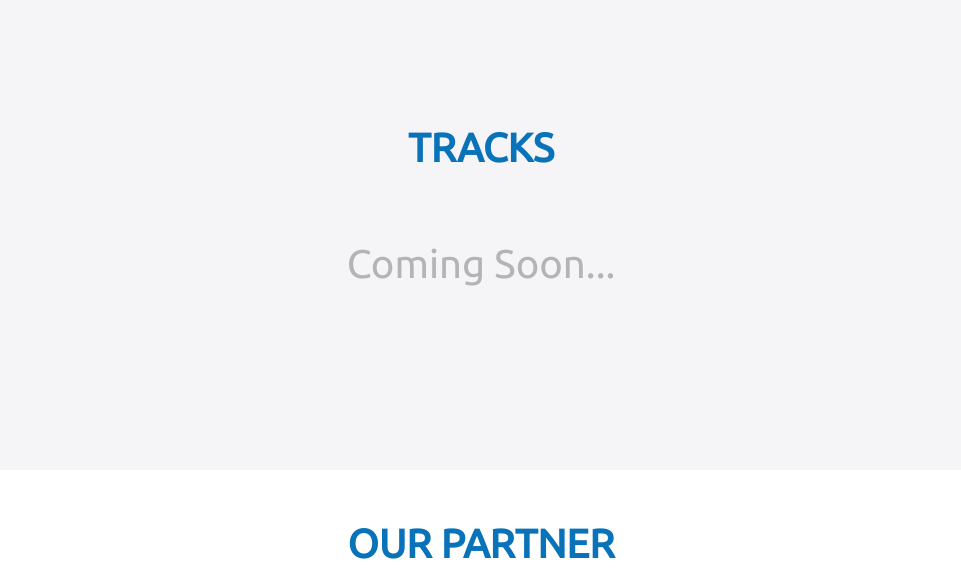
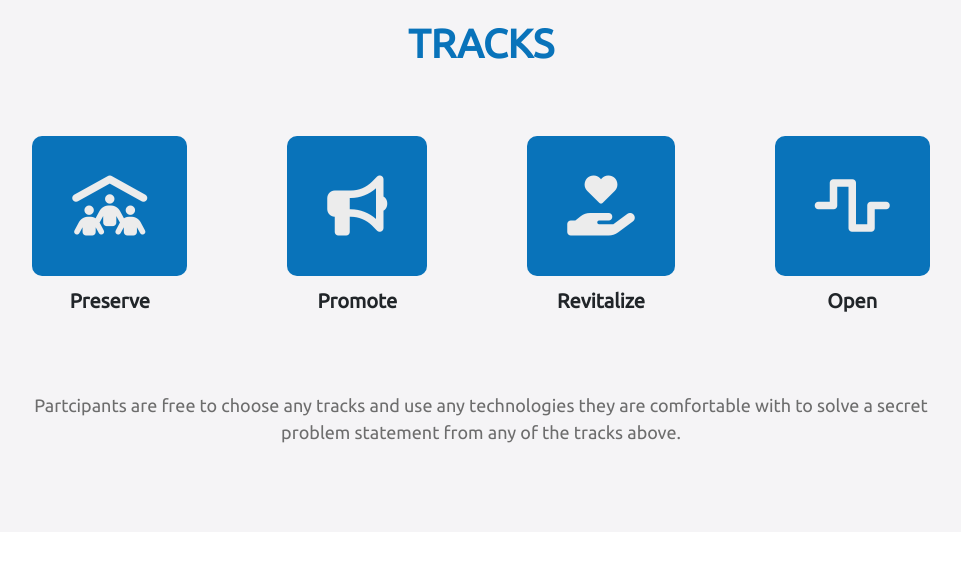
Before and after one commit to a2-max/mbmideax, a plain HTML site: page index.html in a window 1280 px wide. Shown: the part 3080-3653 px from the top of the page, without its empty margins (159-1120 px from the left). Drawn offline with nearby package versions, Linux system fonts and the light colour scheme.

Commit message:
Tracks Added

```diff
--- a/index.html
+++ b/index.html
@@ -217,8 +217,29 @@
         <div class="max-bg tracksbg" id="tracks">
             <h2 class="tracks-title">Tracks</h2>
             <div class="mxwidth tracks-mxwidth">
-                <h1 class="soon tracks-soon">Coming Soon...</h1>
-
+                <!-- <h1 class="soon tracks-soon">Coming Soon...</h1> -->
+                <div class="tracks pre-events">
+                    <div class="single-card tc1">
+                        <i class="fa-solid fa-people-roof"></i>
+                        <p>Preserve</p>
+                    </div>
+                    <div class="single-card tc2">
+                        <i class="fa-solid fa-bullhorn"></i>
+                        <p>Promote</p>
+                    </div>
+                    <div class="single-card tc3">
+                        <i class="fa-solid fa-hand-holding-heart"></i>
+                        <p>Revitalize</p>
+                    </div>
+                    <div class="single-card tc4">
+                        <i class="fa-solid fa-wave-square"></i>
+                        <p>Open</p>
+                    </div>
+                </div>
+                <p class="tracks-info">
+                    Partcipants are free to choose any tracks and use any technologies they are comfortable with to
+                    solve a secret problem statement from any of the tracks above.
+                </p>
             </div>
         </div>
         <!-- tracks ends here -->
@@ -481,8 +502,7 @@
 
                     <div class="col2 footercol">
                         <div class="social-links">
-                            <a href="https://www.facebook.com/profile.php?id=100091489651066&mibextid=ZbWKwL"
-                                target="_blank">
+                            <a href="https://www.facebook.com/ideax2023" target="_blank">
                                 <i class="fa-brands fa-facebook fb"></i></a>
                             <a href="https://www.instagram.com/ideax_2023/" target="_blank">
                                 <svg width="30" height="30" viewBox="0 0 36 36" fill="none"
@@ -496,6 +516,8 @@
                                 <i class="fa-brands fa-twitter tw"></i></a>
                             <a href="https://discord.gg/hvGK9yZeHt" target="_blank"><i
                                     class="fa-brands fa-discord dc"></i></a>
+                            <a href="https://www.tiktok.com/@ideax2023" target="_blank">
+                                <i class="fa-brands fa-tiktok "></i></a>
                         </div>
                         <h2 class="title">Event Details</h2>
                         <p class="footer-meta">
--- a/js/scrollTrigger.js
+++ b/js/scrollTrigger.js
@@ -9,18 +9,18 @@ let tracks = gsap.timeline({
 });
 tracks.from(".tracks-title", { y: 200, opacity: 0, duration: 0.6 });
 tracks.from(".tracks-soon", { y: 200, opacity: 0, duration: 0.6 });
-// tracks.addLabel("start")
-//     .from(".tc1", { y: 100, autoAlpha: 0 }, "-=0.6")
-//     .addLabel("end");
-// tracks.addLabel("start")
-//     .from(".tc2", { y: 100, autoAlpha: 0 }, "-=0.7")
-//     .addLabel("end");
-// tracks.addLabel("start")
-//     .from(".tc3", { y: 100, autoAlpha: 0 }, "-=0.8")
-//     .addLabel("end");
-// tracks.addLabel("start")
-//     .from(".tc4", { y: 100, autoAlpha: 0 }, "-=0.9")
-//     .addLabel("end");
+tracks.addLabel("start")
+    .from(".tc1", { y: 100, autoAlpha: 0 }, "-=0.6")
+    .addLabel("end");
+tracks.addLabel("start")
+    .from(".tc2", { y: 100, autoAlpha: 0 }, "-=0.7")
+    .addLabel("end");
+tracks.addLabel("start")
+    .from(".tc3", { y: 100, autoAlpha: 0 }, "-=0.8")
+    .addLabel("end");
+tracks.addLabel("start")
+    .from(".tc4", { y: 100, autoAlpha: 0 }, "-=0.9")
+    .addLabel("end");
 
 // Pre Events Section
 let preEvents = gsap.timeline({
--- a/scss/style.scss
+++ b/scss/style.scss
@@ -358,9 +358,11 @@ $pcolor: #0973BA;
 
 .tracks {
     .single-card {
-        img {
-            width: 150px;
-            height: 150px;
+        i {
+            // width: 150px;
+            // height: 150px;
+            font-size: 60px;
+            color: #ececec;
             background-color: $pcolor;
             padding: 40px;
             border-radius: 10px;
```
Also changed, not shown: page/team.html (+7 -4 lines), css/style.css.
